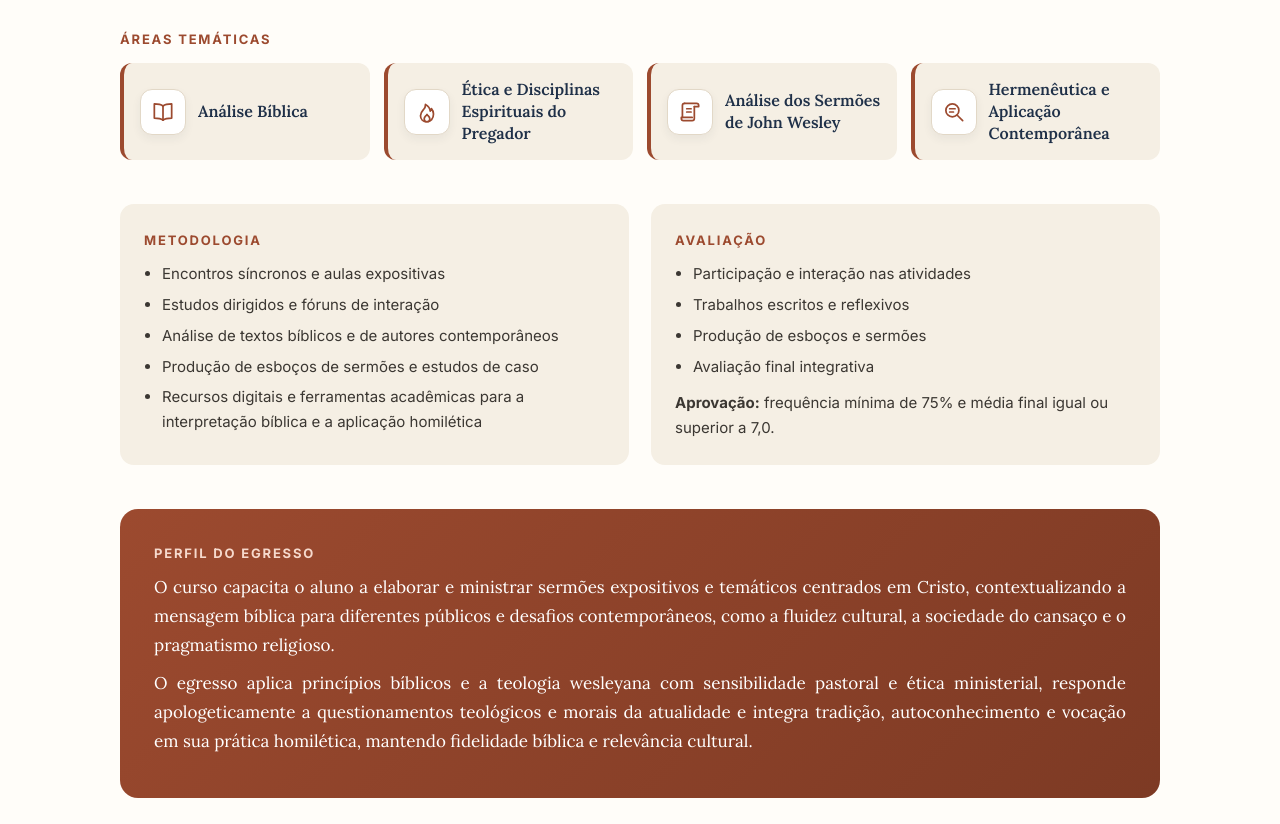
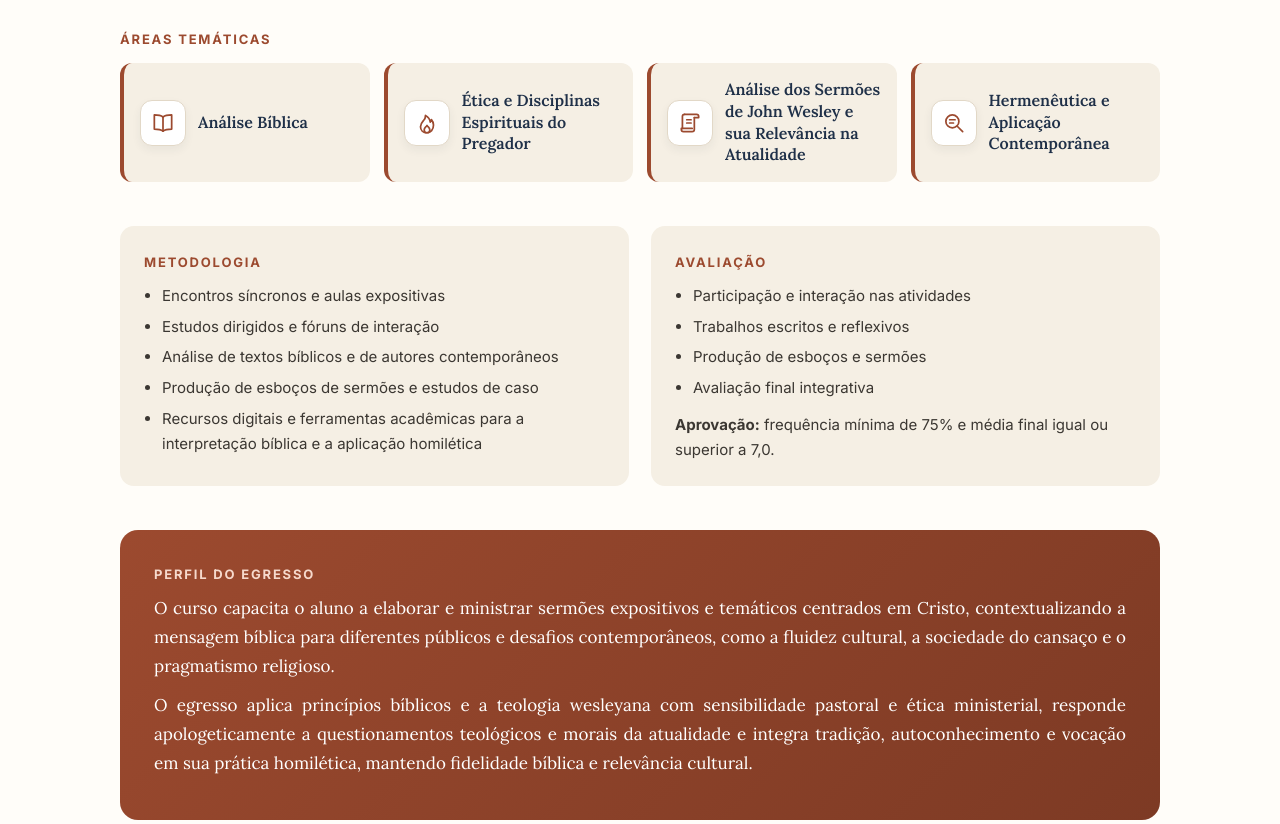
Before and after one commit to alexandrebeloniimw-cmyk/pregacao-biblica-contemporanea-projetos, a plain HTML site: page index.html in a window 1280 px wide. Shown: the part 5851-6675 px from the top of the page. Drawn offline with Linux system fonts and the light colour scheme.

Commit message:
Áreas temáticas: Sermões de John Wesley e sua relevância na atualidade
Co-Authored-By: Claude Opus 5.5 <noreply@anthropic.com>
Claude-Session: https://claude.ai/code/session_01RmxGmrmbycrSVFP3Etbp99

```diff
--- a/index.html
+++ b/index.html
@@ -491,7 +491,7 @@ html.hc .ico{fill:#ffd166!important}
  <div class="esub"><h3>Base teórica</h3><div class="teo"><div><b>James K. A. Smith</b><em>Consciência histórico-temporal</em><span>Integrar memória, atenção e esperança na prática homilética.</span></div><div><b>Zygmunt Bauman</b><em>Modernidade líquida</em><span>Compreender a fluidez das relações e das instituições.</span></div><div><b>Byung-Chul Han</b><em>Sociedade do cansaço</em><span>Refletir sobre a autoexploração e o esgotamento contemporâneo.</span></div><div><b>Yuval Noah Harari</b><em>Era da desilusão</em><span>Discernir os impactos da tecnologia e da irrelevância humana.</span></div><div><b>John Stott</b><em>Perfil do pregador</em><span>Mordomia fiel da Palavra, sem reduzi-la a entretenimento ou mercadoria.</span></div><div><b>José Carlos Teodoro Jr.</b><em>Crítica ao pragmatismo religioso</em><span>Confrontar a lógica de mercado e a espetacularização da fé.</span></div></div></div>
  <div class="esub"><h3>Conteúdo programático</h3><ol class="blocos"><li>Pregação Bíblica Contemporânea</li><li>Pregação e Cultura Contemporânea</li><li>Pregação, Prosperidade, Materialismo e Fé Cristã</li><li>Significante e Significado na Homilética Atual</li><li>Princípios, Meios e Fins da Homilética</li><li>Vozes do Avivamento e Inspirações Históricas da Pregação</li><li>Estrutura Homilética: Memória, Presença e Esperança</li><li>Do “Quase Cristão” ao Cristão Pleno</li><li>John Wesley e a Pregação Bíblica Contemporânea</li><li>Pregação, Formação Espiritual e Vida Comunitária</li></ol>
   <h4 class="atit">Áreas temáticas</h4>
-  <ul class="areas"><li><span class="aico" aria-hidden="true"><svg viewBox="0 0 24 24"><path d="M12 6.5C10.3 5.2 7.9 4.6 4 4.6v13c3.9 0 6.3.6 8 1.9 1.7-1.3 4.1-1.9 8-1.9v-13c-3.9 0-6.3.6-8 1.9z"/><path d="M12 6.5v13"/></svg></span>Análise Bíblica</li><li><span class="aico" aria-hidden="true"><svg viewBox="0 0 24 24"><path d="M12 21c-3.6 0-6-2.4-6-5.6 0-2.7 1.7-4.4 3-5.9.9-1 1.6-2.3 1.6-4.5 2.6 1.4 4.2 3.7 4.4 6.2.6-.5 1-1.3 1.1-2.3 1.2 1.3 1.9 3.1 1.9 5 0 4.1-2.6 7.1-6 7.1z"/><path d="M12 21c-1.5 0-2.6-1.1-2.6-2.6 0-1.8 1.6-2.6 2.6-4.2 1 1.6 2.6 2.4 2.6 4.2 0 1.5-1.1 2.6-2.6 2.6z"/></svg></span>Ética e Disciplinas Espirituais do Pregador</li><li><span class="aico" aria-hidden="true"><svg viewBox="0 0 24 24"><path d="M7 4h11a2 2 0 0 1 2 2v1h-4"/><path d="M16 7v11a2 2 0 0 1-2 2H6a2 2 0 0 1-2-2v-1h10"/><path d="M7 4a2 2 0 0 0-2 2v11"/><path d="M9 9h4M9 12h4"/></svg></span>Análise dos Sermões de John Wesley</li><li><span class="aico" aria-hidden="true"><svg viewBox="0 0 24 24"><circle cx="10.5" cy="10.5" r="6"/><path d="M15 15l5 5"/><path d="M8 9h5M8 12h3.5"/></svg></span>Hermenêutica e Aplicação Contemporânea</li></ul></div>
+  <ul class="areas"><li><span class="aico" aria-hidden="true"><svg viewBox="0 0 24 24"><path d="M12 6.5C10.3 5.2 7.9 4.6 4 4.6v13c3.9 0 6.3.6 8 1.9 1.7-1.3 4.1-1.9 8-1.9v-13c-3.9 0-6.3.6-8 1.9z"/><path d="M12 6.5v13"/></svg></span>Análise Bíblica</li><li><span class="aico" aria-hidden="true"><svg viewBox="0 0 24 24"><path d="M12 21c-3.6 0-6-2.4-6-5.6 0-2.7 1.7-4.4 3-5.9.9-1 1.6-2.3 1.6-4.5 2.6 1.4 4.2 3.7 4.4 6.2.6-.5 1-1.3 1.1-2.3 1.2 1.3 1.9 3.1 1.9 5 0 4.1-2.6 7.1-6 7.1z"/><path d="M12 21c-1.5 0-2.6-1.1-2.6-2.6 0-1.8 1.6-2.6 2.6-4.2 1 1.6 2.6 2.4 2.6 4.2 0 1.5-1.1 2.6-2.6 2.6z"/></svg></span>Ética e Disciplinas Espirituais do Pregador</li><li><span class="aico" aria-hidden="true"><svg viewBox="0 0 24 24"><path d="M7 4h11a2 2 0 0 1 2 2v1h-4"/><path d="M16 7v11a2 2 0 0 1-2 2H6a2 2 0 0 1-2-2v-1h10"/><path d="M7 4a2 2 0 0 0-2 2v11"/><path d="M9 9h4M9 12h4"/></svg></span>Análise dos Sermões de John Wesley e sua Relevância na Atualidade</li><li><span class="aico" aria-hidden="true"><svg viewBox="0 0 24 24"><circle cx="10.5" cy="10.5" r="6"/><path d="M15 15l5 5"/><path d="M8 9h5M8 12h3.5"/></svg></span>Hermenêutica e Aplicação Contemporânea</li></ul></div>
  <div class="duo">
   <div class="box"><h3>Metodologia</h3><ul><li>Encontros síncronos e aulas expositivas</li><li>Estudos dirigidos e fóruns de interação</li><li>Análise de textos bíblicos e de autores contemporâneos</li><li>Produção de esboços de sermões e estudos de caso</li><li>Recursos digitais e ferramentas acadêmicas para a interpretação bíblica e a aplicação homilética</li></ul></div>
   <div class="box"><h3>Avaliação</h3><ul><li>Participação e interação nas atividades</li><li>Trabalhos escritos e reflexivos</li><li>Produção de esboços e sermões</li><li>Avaliação final integrativa</li></ul><p><b>Aprovação:</b> frequência mínima de 75% e média final igual ou superior a 7,0.</p></div>
```
